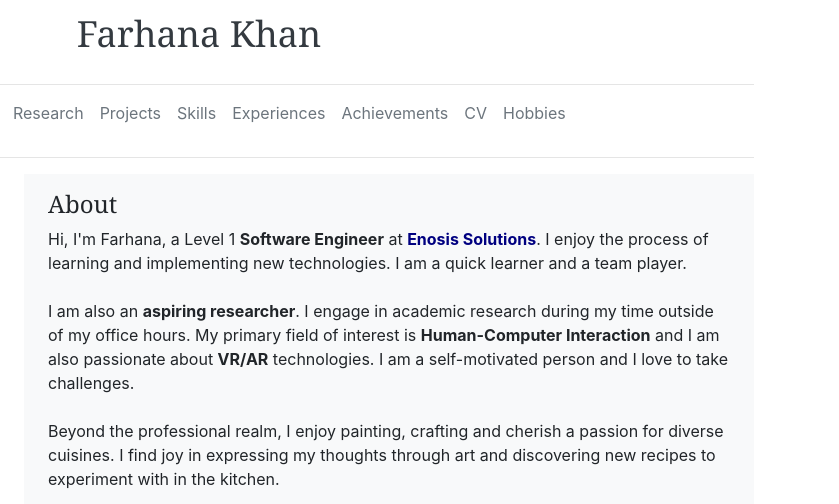
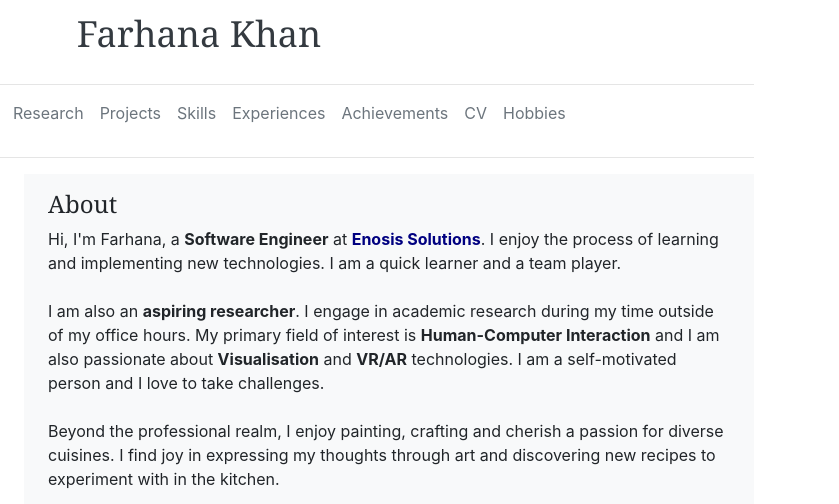
Before and after one commit to Farhana100/Farhana100.github.io, a plain HTML site: page index.html in a window 1280 px wide. Shown: the top 504 px of the page, 441-1280 px from the left. Drawn offline with nearby package versions, Linux system fonts and the light colour scheme; a web font is replaced by a local one.

Commit message:
r int updated

```diff
--- a/index.html
+++ b/index.html
@@ -78,9 +78,9 @@
 
                 <div class="p-4 bg-light rounded h-100">
                     <h4>About</h4>
-                    Hi, I'm Farhana, a Level 1 <span class="bold">Software Engineer</span> at <a class="anchor-link bold" href="https://www.enosisbd.com" target="_blank">Enosis Solutions</a>. I enjoy the process of learning and implementing new technologies. I am a quick learner and a team player.
+                    Hi, I'm Farhana, a <span class="bold">Software Engineer</span> at <a class="anchor-link bold" href="https://www.enosisbd.com" target="_blank">Enosis Solutions</a>. I enjoy the process of learning and implementing new technologies. I am a quick learner and a team player.
                     <br><br>
-                    I am also an <span class="bold">aspiring researcher</span>. I engage in academic research during my time outside of my office hours. My primary field of interest is <strong>Human-Computer Interaction</strong> and I am also passionate about <strong>VR/AR</strong> technologies. I am a self-motivated person and I love to take challenges.
+                    I am also an <span class="bold">aspiring researcher</span>. I engage in academic research during my time outside of my office hours. My primary field of interest is <strong>Human-Computer Interaction</strong> and I am also passionate about <strong>Visualisation</strong> and <strong>VR/AR</strong> technologies. I am a self-motivated person and I love to take challenges.
                     <br><br>
                     Beyond the professional realm, I enjoy painting, crafting and cherish a passion for diverse cuisines. I find joy in expressing my thoughts through art and discovering new recipes to experiment with in the kitchen.
 
```
